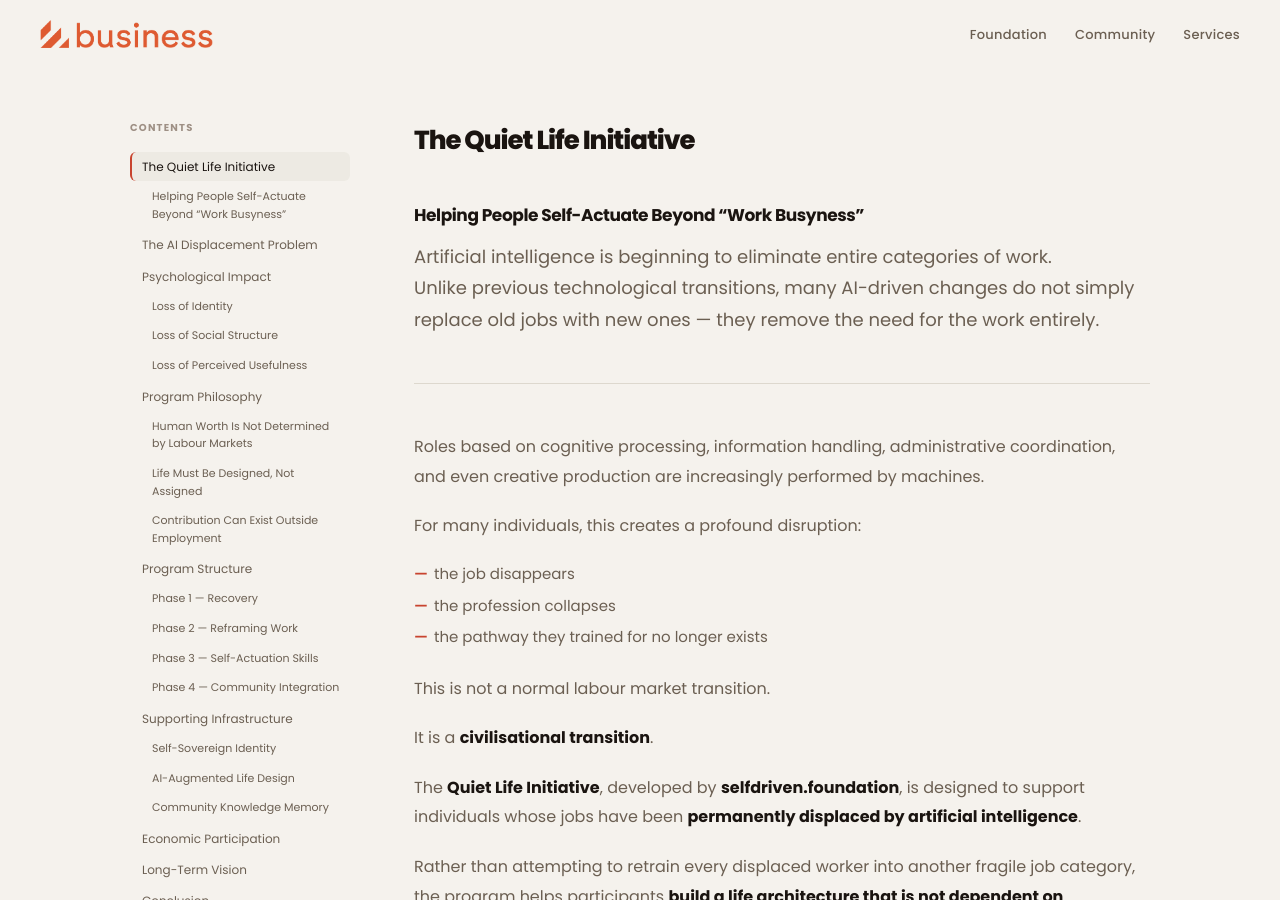
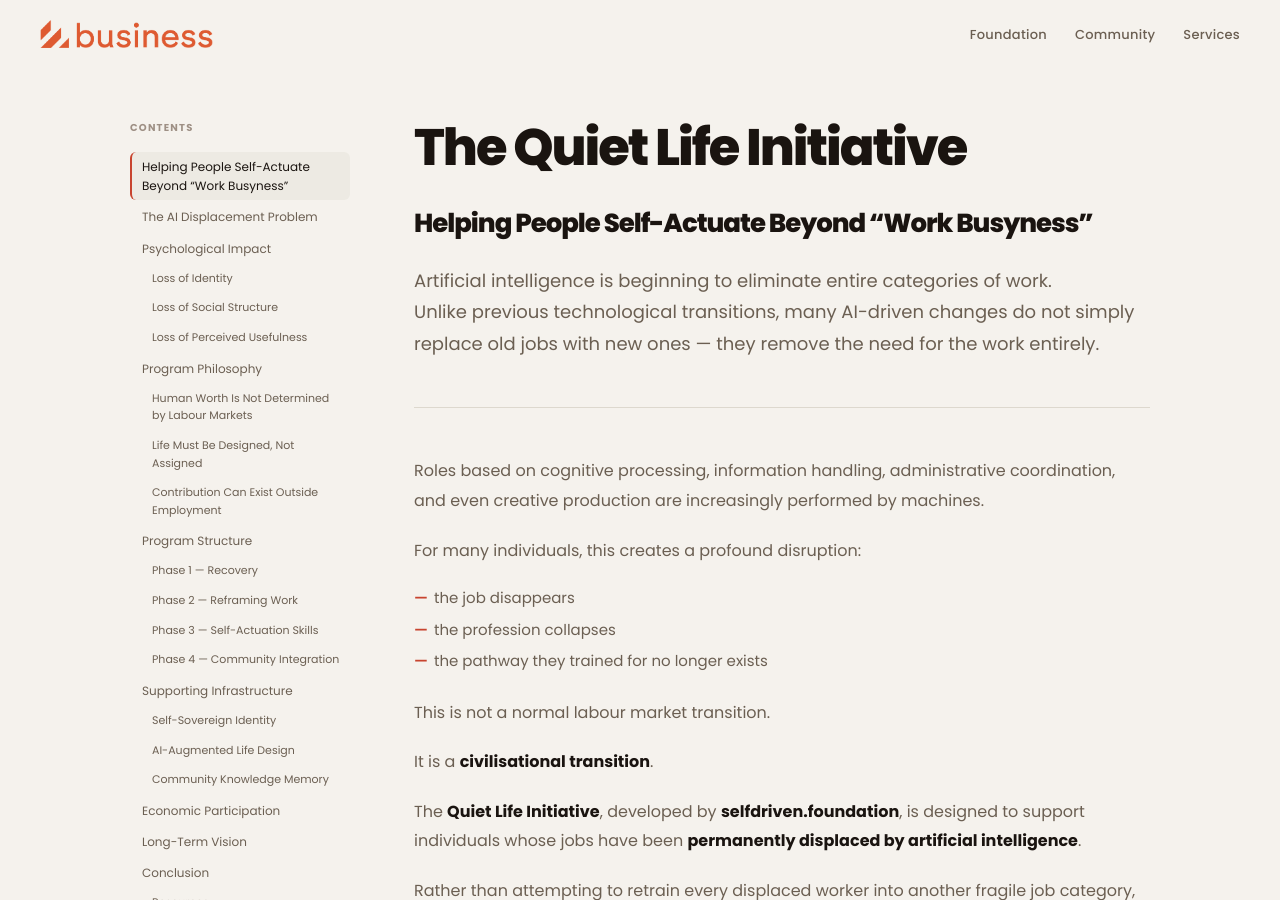
Before and after one commit to selfdriven-services/selfdriven-business, a Jekyll site: the page built from docs/pages/initiative-the-quite-life.md, in a window 1280 px wide and 900 px high. Built offline with Jekyll 4.4.1, drawn with Linux system fonts in a browser that asks for light colours.

Commit message:
Update initiative-the-quite-life.md

```diff
--- a/docs/pages/initiative-the-quite-life.md
+++ b/docs/pages/initiative-the-quite-life.md
@@ -3,8 +3,8 @@ layout: selfdriven
 title: Helping People Self-Actuate Beyond “Work Busyness” - selfdriven.business
 permalink: /initiatives/the-quiet-life
 ---
-## The Quiet Life Initiative
-### Helping People Self-Actuate Beyond “Work Busyness”
+# The Quiet Life Initiative
+## Helping People Self-Actuate Beyond “Work Busyness”
 
 Artificial intelligence is beginning to eliminate entire categories of work.
 Unlike previous technological transitions, many AI-driven changes do not simply replace old jobs with new ones — they remove the need for the work entirely.
```
